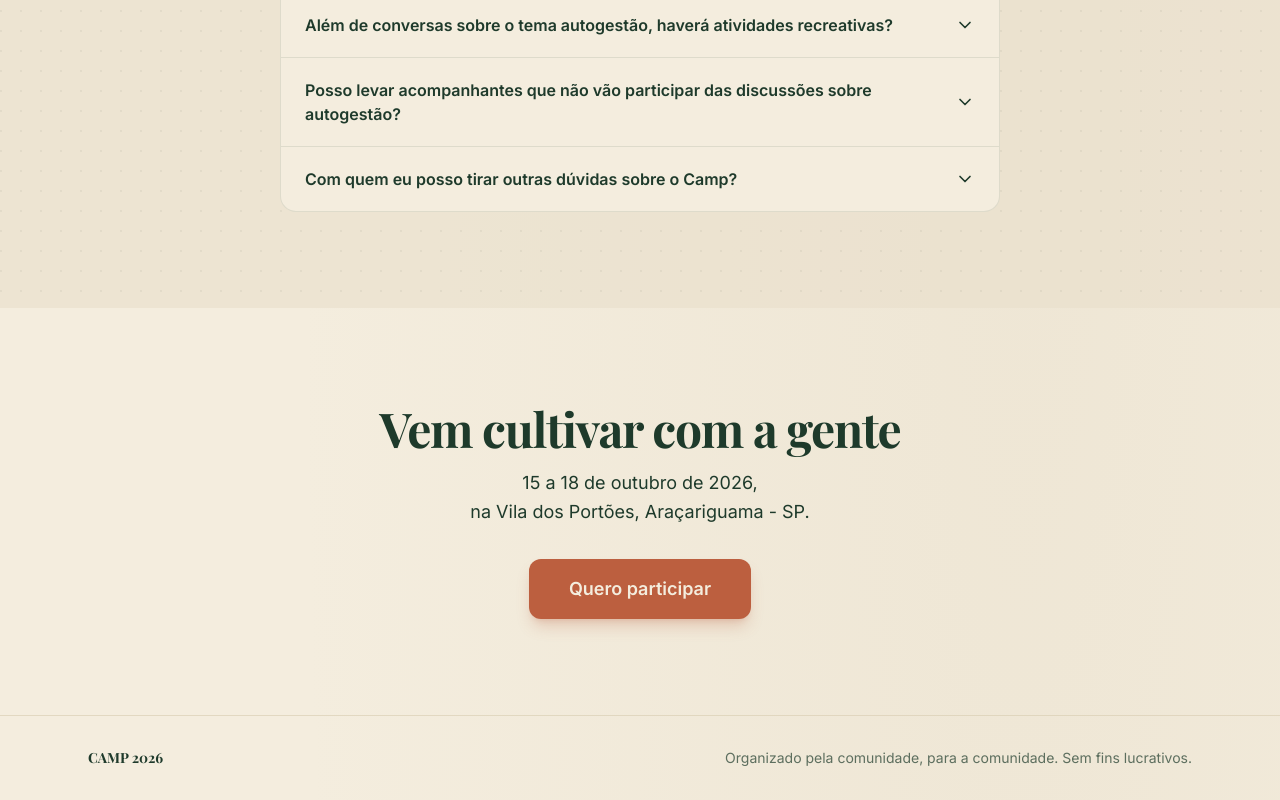
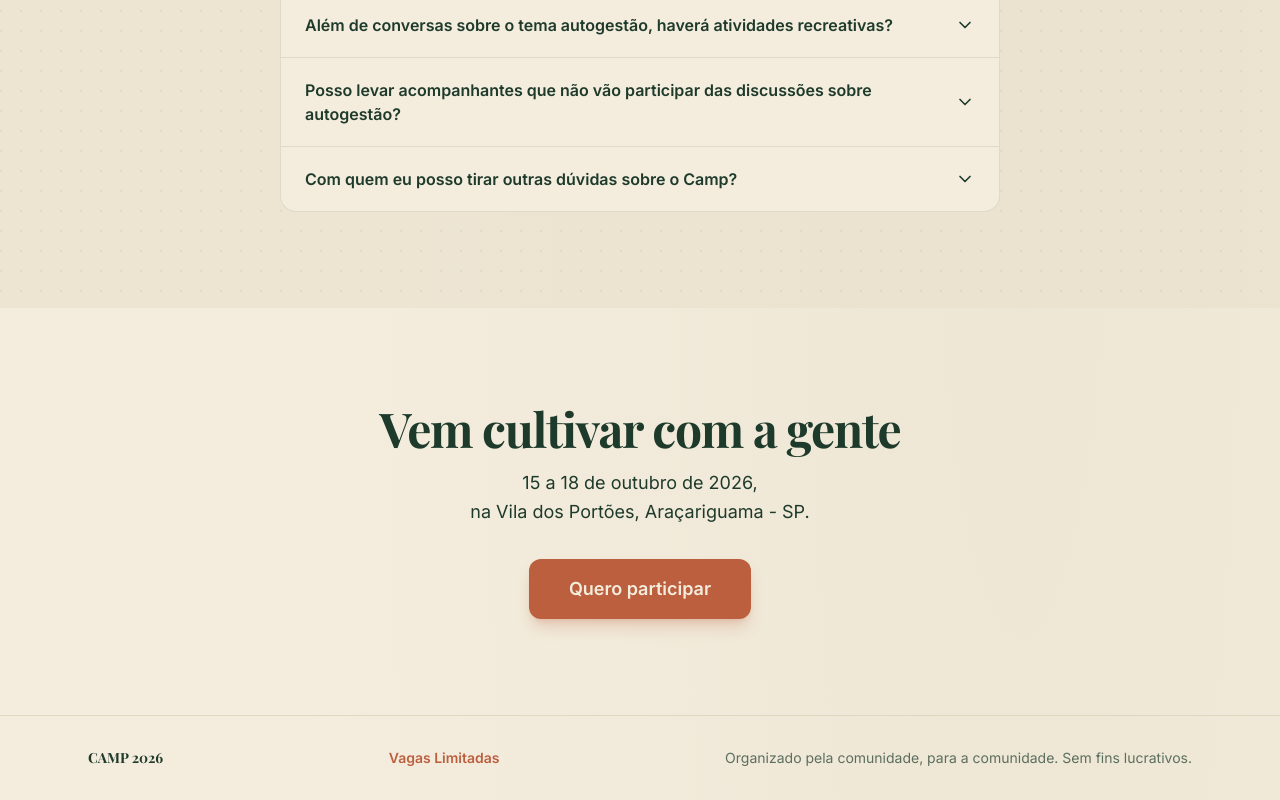
Before and after one commit to rodbastos/camp2026, a Next.js app: page / in a window 1280 px wide. Shown: the part 5914-6714 px from the top of the page. Built offline with nearby package versions, Linux system fonts and the light colour scheme; a web font is replaced by a local one.

Commit message:
vagas limitadas

```diff
--- a/app/page.tsx
+++ b/app/page.tsx
@@ -440,6 +440,7 @@ export default function Page() {
       <footer className="border-t border-sand/60">
         <div className="mx-auto max-w-6xl px-6 py-8 flex flex-col items-center gap-2 text-sm text-forest/70 md:flex-row md:justify-between">
           <span className="font-serif font-bold text-forest">CAMP 2026</span>
+          <span className="font-semibold text-terracotta">Vagas Limitadas</span>
           <span>
             Organizado pela comunidade, para a comunidade. Sem fins lucrativos.
           </span>
```
